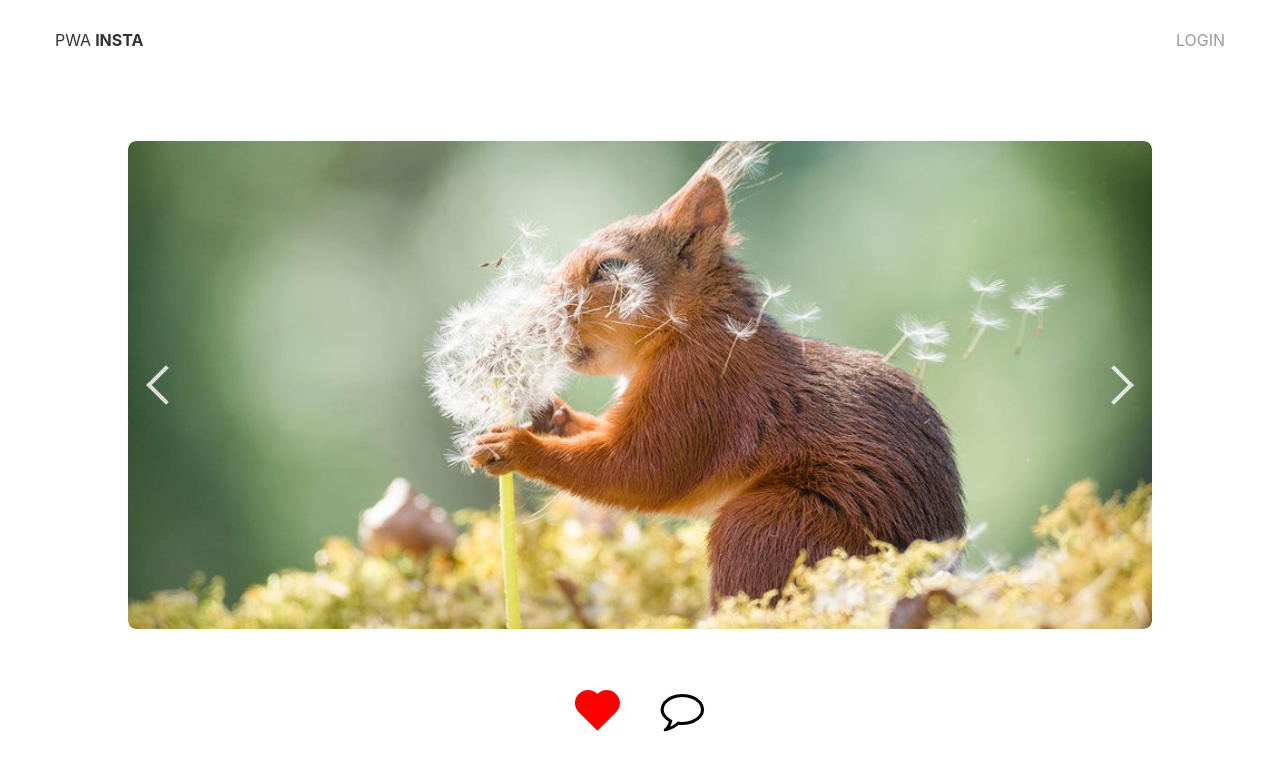
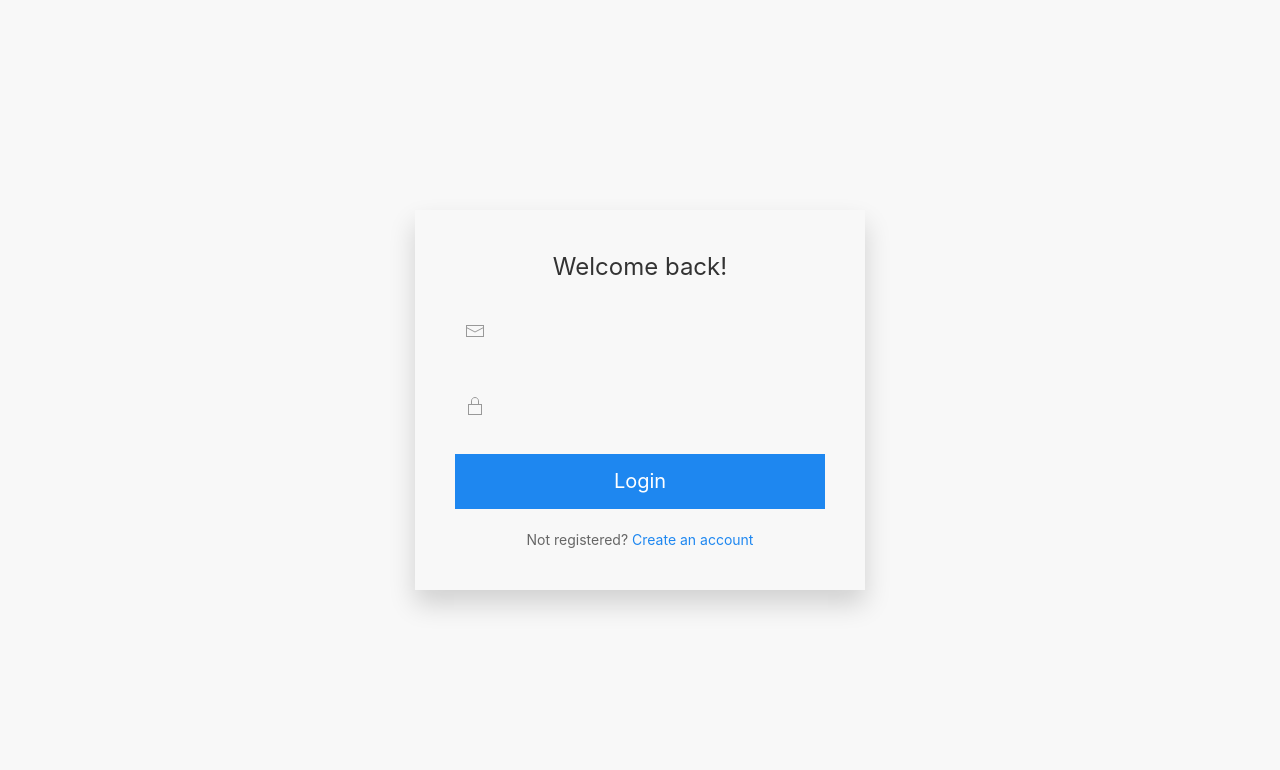
Before and after one commit to FinnFreiheit/Studienarbeit, an Angular app: page /login in a window 1280 px wide. Before the commit this address led to /. Shown: the top 770 px of the page. Built offline with nearby package versions, Linux system fonts and the light colour scheme.

Commit message:
login 28.10

```diff
--- a/src/app/app-routing.module.ts
+++ b/src/app/app-routing.module.ts
@@ -1,7 +1,13 @@
 import { NgModule } from '@angular/core';
 import { RouterModule, Routes } from '@angular/router';
+import { LoginComponent } from './login/login/login.component';
+import { PageComponent } from './page/page.component';
 
-const routes: Routes = [];
+const routes: Routes = [
+  {path: 'login', component: LoginComponent},
+  {path: 'page', component: PageComponent},
+  { path: '',   redirectTo: '/page', pathMatch: 'full' },
+];
 
 @NgModule({
   imports: [RouterModule.forRoot(routes)],
--- a/src/app/app.component.html
+++ b/src/app/app.component.html
@@ -1 +1 @@
-<app-page></app-page>
+<router-outlet></router-outlet>
--- a/src/app/app.module.ts
+++ b/src/app/app.module.ts
@@ -8,13 +8,16 @@ import { environment } from '../environments/environment';
 import { PageComponent } from './page/page.component';
 import { NavigationModule } from './navigation/navigation.module';
 import { InstaModule } from './insta/insta.module';
+import { LoginModule } from './login/login.module';
+
 
 @NgModule({
   declarations: [
     AppComponent,
-    PageComponent
+    PageComponent,
   ],
   imports: [
+    LoginModule,
     NavigationModule,
     InstaModule,
     BrowserModule,
--- /dev/null
+++ b/src/app/login/login/login.component.html
@@ -0,0 +1,33 @@
+<div class="uk-section uk-section-muted uk-flex uk-flex-middle uk-animation-fade" uk-height-viewport>
+	<div class="uk-width-1-1">
+		<div class="uk-container">
+			<div class="uk-grid-margin uk-grid uk-grid-stack" uk-grid>
+				<div class="uk-width-1-1@m">
+					<div class="uk-margin uk-width-large uk-margin-auto uk-card uk-card-default uk-card-body uk-box-shadow-large">
+						<h3 class="uk-card-title uk-text-center">Welcome back!</h3>
+						<form>
+							<div class="uk-margin">
+								<div class="uk-inline uk-width-1-1">
+									<span class="uk-form-icon" uk-icon="icon: mail"></span>
+									<input class="uk-input uk-form-large" type="text">
+								</div>
+							</div>
+							<div class="uk-margin">
+								<div class="uk-inline uk-width-1-1">
+									<span class="uk-form-icon" uk-icon="icon: lock"></span>
+									<input class="uk-input uk-form-large" type="password">
+								</div>
+							</div>
+							<div class="uk-margin">
+								<button class="uk-button uk-button-primary uk-button-large uk-width-1-1">Login</button>
+							</div>
+							<div class="uk-text-small uk-text-center">
+								Not registered? <a href="#">Create an account</a>
+							</div>
+						</form>
+					</div>
+				</div>
+			</div>
+		</div>
+	</div>
+</div>
--- /dev/null
+++ b/src/app/login/login/login.component.ts
@@ -0,0 +1,15 @@
+import { Component, OnInit } from '@angular/core';
+
+@Component({
+  selector: 'app-login',
+  templateUrl: './login.component.html',
+  styleUrls: ['./login.component.css']
+})
+export class LoginComponent implements OnInit {
+
+  constructor() { }
+
+  ngOnInit(): void {
+  }
+
+}
--- /dev/null
+++ b/src/app/login/sign-up/sign-up.component.html
@@ -0,0 +1 @@
+<p>sign-up works!</p>
--- /dev/null
+++ b/src/app/login/sign-up/sign-up.component.ts
@@ -0,0 +1,15 @@
+import { Component, OnInit } from '@angular/core';
+
+@Component({
+  selector: 'app-sign-up',
+  templateUrl: './sign-up.component.html',
+  styleUrls: ['./sign-up.component.css']
+})
+export class SignUpComponent implements OnInit {
+
+  constructor() { }
+
+  ngOnInit(): void {
+  }
+
+}
--- a/src/app/navigation/navbar/navbar.component.html
+++ b/src/app/navigation/navbar/navbar.component.html
@@ -9,13 +9,13 @@
         <div class="uk-navbar-left">
             <ul class="uk-navbar-nav">
                 <li class="uk-active">
-                    <a href="#">PWA<strong>Insta</strong></a>
+                    <a >PWA<strong>Insta</strong></a>
                 </li>
             </ul>
         </div>
         <div class="uk-navbar-right">
             <ul class="uk-navbar-nav uk-visible@s">
-                <li><a class="uk-text-large">Login</a></li>
+                <li><a class="uk-text-large" routerLink="login">Login</a></li>
             </ul>
             <a href="#" class="uk-navbar-toggle uk-hidden@s" uk-navbar-toggle-icon uk-toggle="target: #sidenav"></a>
         </div>
@@ -25,7 +25,7 @@
 <div id="sidenav" uk-offcanvas="flip: true" class="uk-offcanvas">
     <div class="uk-offcanvas-bar">
         <ul class="uk-nav">
-            <li><a class="uk-text-large">Login</a></li>
+            <li><a class="uk-text-large" routerLink="login">Login</a></li>
         </ul>
     </div>
 </div>
```
Also changed, not shown: src/app/login/login.module.ts (added, +21 -0 lines), src/app/login/login/login.component.css (added), src/app/login/sign-up/sign-up.component.css (added), 2 other files (tests, documents, lock files or other folders).
